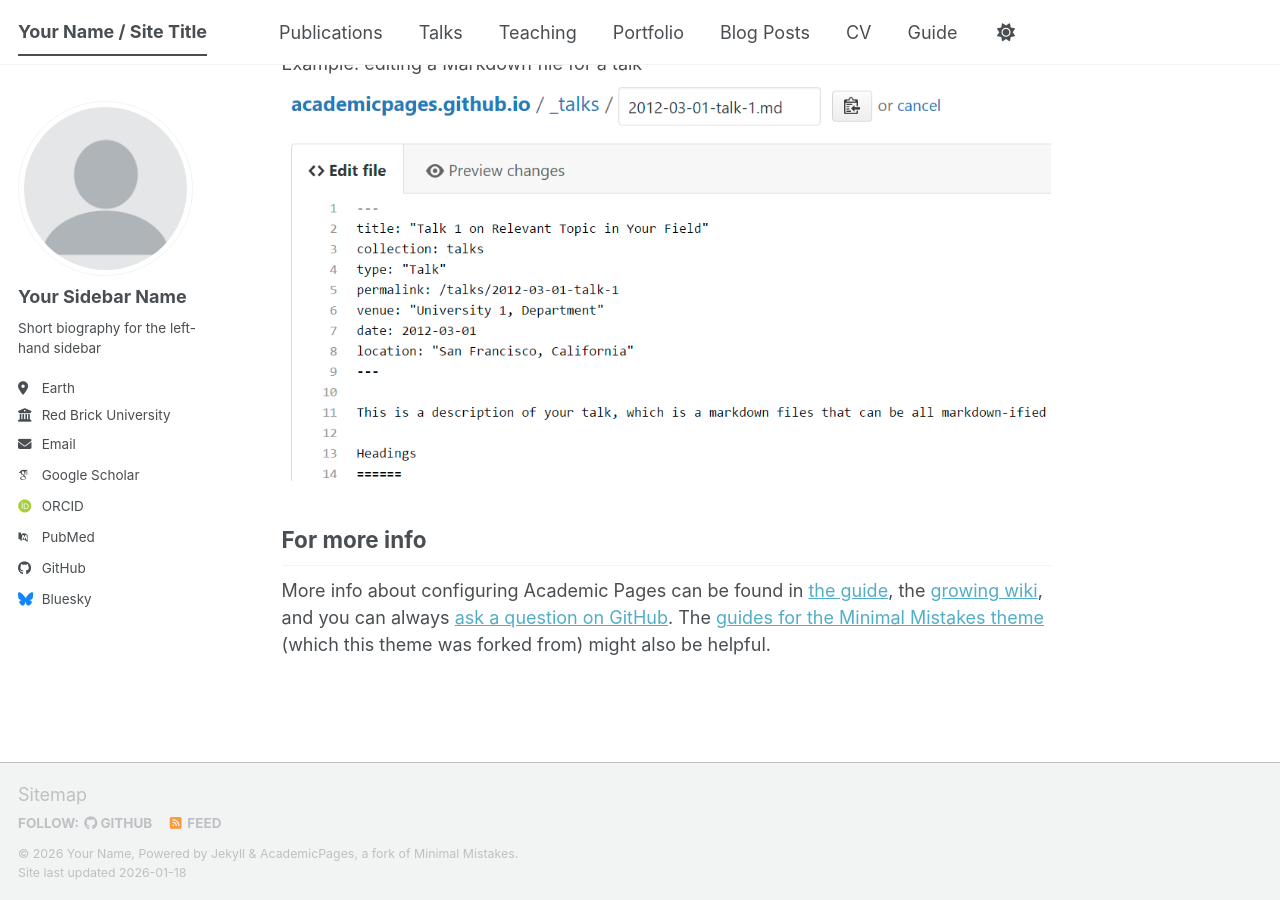
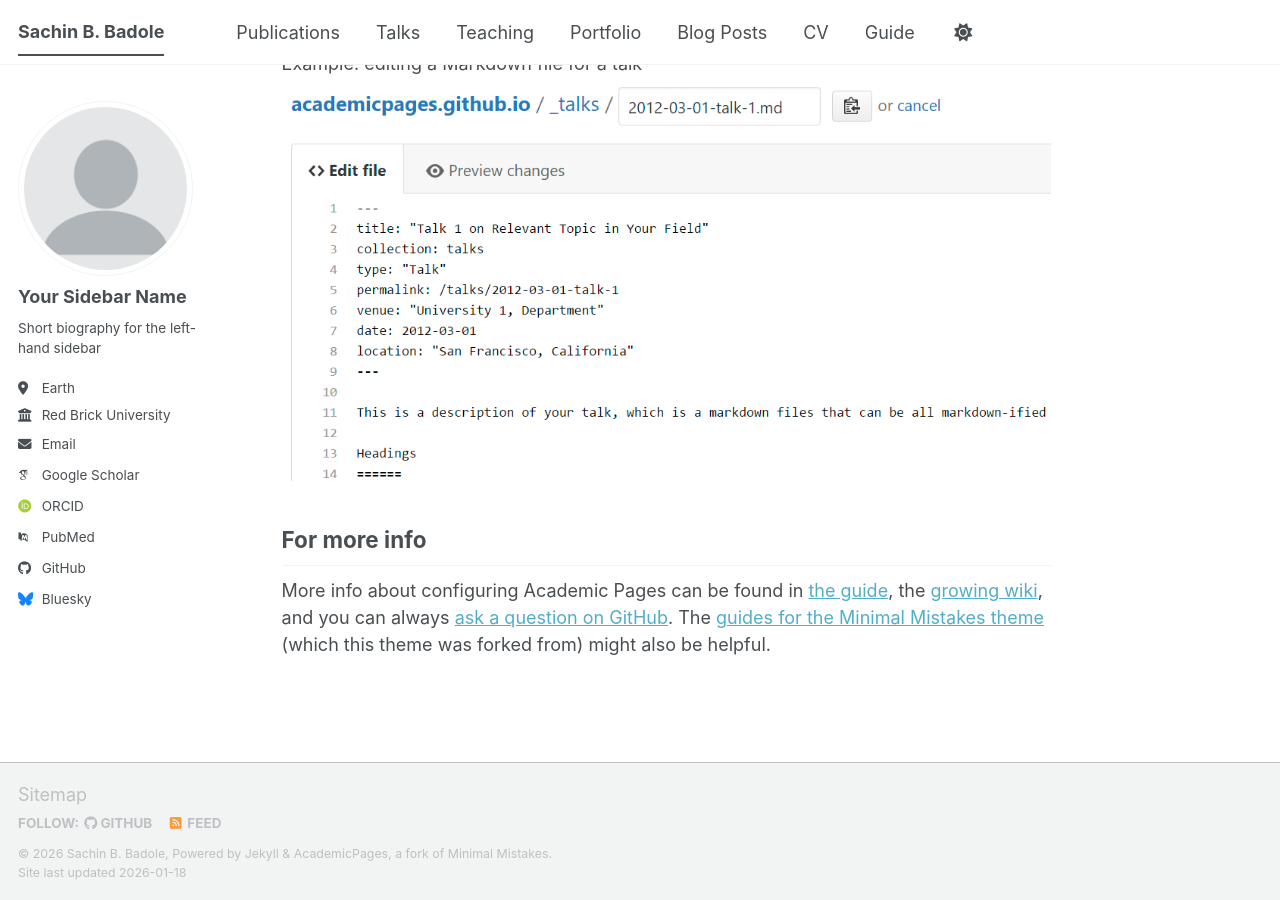
Before and after one commit to sachin-b-badole/sachin-b-badole.github.io, a Jekyll site: the page built from _pages/about.md, in a window 1280 px wide and 900 px high, scrolled down 2720 px. Built offline with Jekyll 4.4.1, drawn with Linux system fonts in a browser that asks for light colours; some web fonts are replaced; a script bundle is joined from its source files by our own code; library files that are not in the unit come from our copies; some of the changed lines change nothing that is shown.

Commit message:
Update _config.yml

```diff
--- a/_config.yml
+++ b/_config.yml
@@ -9,14 +9,14 @@
 # Basic Site Settings
 locale                   : "en-US"
 site_theme               : "default" # The available themes options are "default", "air", "sunrise", "mint", "dirt" and "contrast"
-title                    : "Your Name / Site Title"
+title                    : "Sachin B. Badole"     # "Your Name / Site Title"
 title_separator          : "-"
-name                     : &name "Your Name"
-description              : &description "Your Name's academic portfolio"   # Update this with a general description of your site, this is the default if not overridden by a page
-url                      : https://academicpages.github.io # The base hostname & protocol for your site e.g. "https://[your GitHub username].github.io",
-                                                           # or if you already have some other page hosted on Github then use "https://[your GitHub username].github.io/[Your Repo Name]"
+name                     : &name "Sachin B. Badole"
+description              : &description "I am a PhD Candidate in Environmental Economics at the University of Delaware. Currently, I am studying consumer preferences for residential rooftop solar adoption, electric vehicles, and public support for wind and solar farm development in the USA. I am also exploring the relationship between residential property values, the adoption of renewable technologies, and water quality. My research focuses on homeowners’ adoption of rooftop solar and elctric vehicles (EVs), the capitalization of environmental risks (such as PFAS contamination) into property values."   # Update this with a general description of your site, this is the default if not overridden by a page
+url                      : https://sachin-b-badole.github.io   # The base hostname & protocol for your site e.g. "https://[your GitHub username].github.io",
+                                                               # or if you already have some other page hosted on Github then use "https://[your GitHub username].github.io/[Your Repo Name]"
 baseurl                  : "" # the subpath of your site, e.g. "/blog"
-repository               : "academicpages/academicpages.github.io"
+repository               : "sachin-b-badole/sachin-b-badole.github.io"
 
 # Site Author - The following control what appear as part of the author content on the side bar.
 #               If a field is blank the icon and link will not appear, otherwise it will be shown.
```
